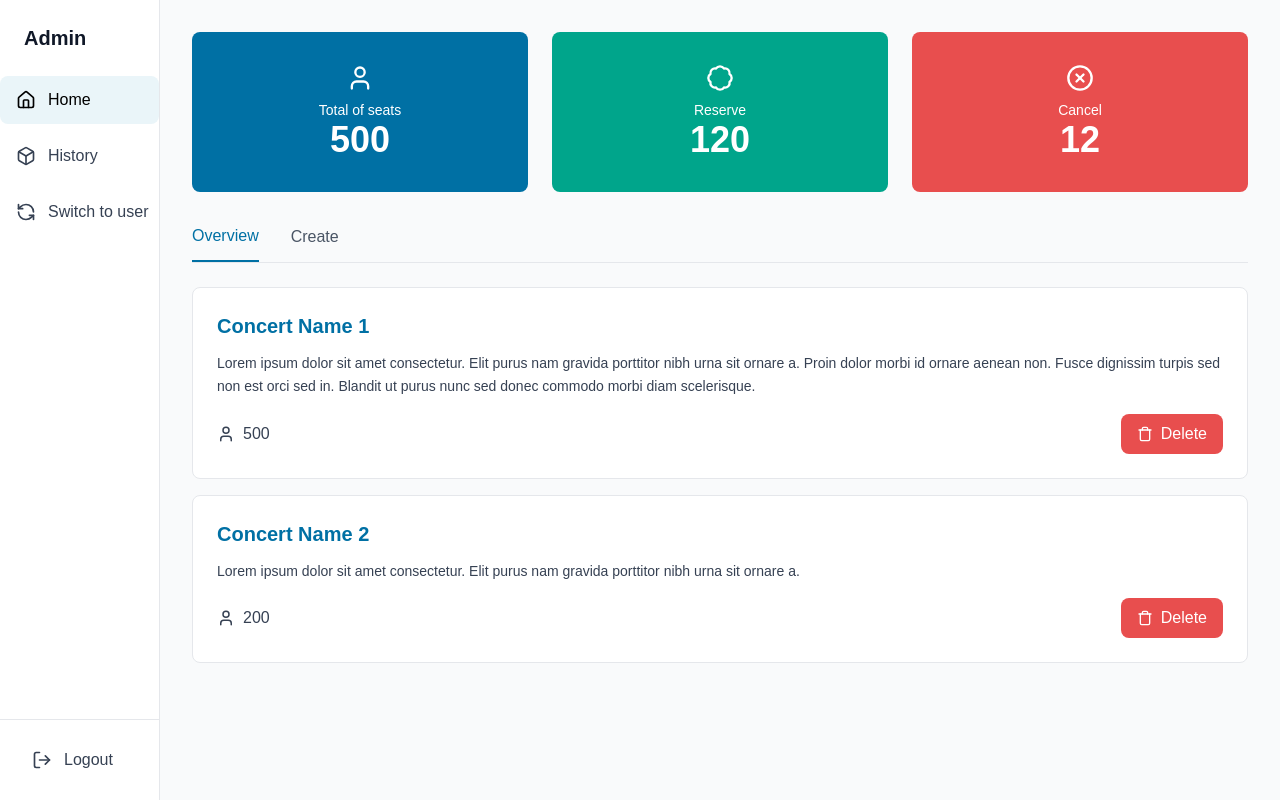
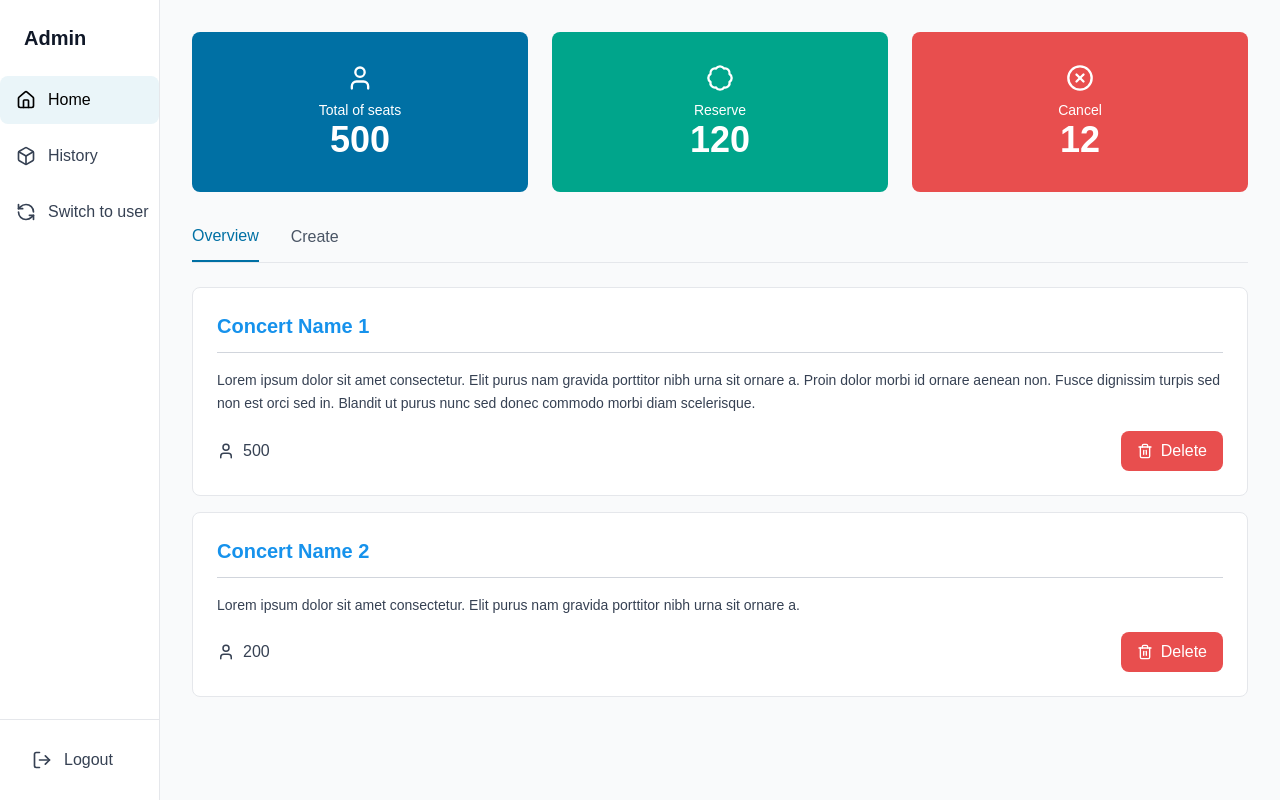
Before and after one commit to atanai/concert-app, a Next.js app in the folder frontend/: page / in a window 1280 px wide. Built offline with nearby package versions, Linux system fonts and the light colour scheme.

Commit message:
Implement modal dialog for delete comfirmation

```diff
--- a/frontend/app/page.tsx
+++ b/frontend/app/page.tsx
@@ -1,12 +1,13 @@
 'use client';
 
 import { useState } from 'react';
-import { HomeIcon, UserIcon, LogOutIcon, TrashIcon, BoxIcon, RefreshCcwIcon, BadgeIcon, XCircleIcon, MenuIcon, XIcon } from 'lucide-react';
+import { HomeIcon, UserIcon, LogOutIcon, BoxIcon, RefreshCcwIcon, BadgeIcon, XCircleIcon, MenuIcon, XIcon, Trash2Icon } from 'lucide-react';
 
 export default function Home() {
   const [activeTab, setActiveTab] = useState('overview');
   const [activeSidebarBtn, setActiveSidebarBtn] = useState('home');
   const [sidebarOpen, setSidebarOpen] = useState(false);
+  const [deleteConfirm, setDeleteConfirm] = useState(null);
 
   const concerts = [
     {
@@ -130,15 +131,18 @@ export default function Home() {
             <div className="space-y-3 md:space-y-4">
               {concerts.map((concert) => (
                 <div key={concert.id} className="bg-white border border-gray-200 rounded-lg p-4 md:p-6">
-                  <h2 className="text-lg md:text-xl font-bold text-[#0070a4] mb-3">{concert.name}</h2>
+                  <h2 className="text-lg md:text-xl font-bold text-[#1692ec] mb-3">{concert.name}</h2>
+                  <div className="border-b border-gray-300 mb-4"></div>
                   <p className="text-gray-700 text-xs md:text-sm mb-4 leading-relaxed">{concert.description}</p>
                   <div className="flex flex-col sm:flex-row items-start sm:items-center justify-between gap-4">
                     <div className="flex items-center gap-2 text-gray-700">
                       <UserIcon size={18} />
                       <span className="text-sm md:text-base font-medium">{concert.seats}</span>
                     </div>
-                    <button className="w-full sm:w-auto bg-[#e84e4e] hover:bg-[#d43a3a] text-white px-4 py-2 rounded-lg flex items-center justify-center gap-2 transition text-sm md:text-base">
-                      <TrashIcon size={16} />
+                    <button
+                      onClick={() => setDeleteConfirm(concert.id)}
+                      className="w-full sm:w-auto bg-[#e84e4e] hover:bg-[#d43a3a] text-white px-4 py-2 rounded-lg flex items-center justify-center gap-2 transition text-sm md:text-base">
+                      <Trash2Icon size={16} />
                       <span className="font-medium">Delete</span>
                     </button>
                   </div>
@@ -154,6 +158,34 @@ export default function Home() {
           )}
         </div>
       </main>
+
+      {/* Delete Confirmation Modal */}
+      {deleteConfirm && (
+        <div className="fixed inset-0 flex items-center justify-center z-50 backdrop-blur-none backdrop-brightness-75 px-4">
+          <div className="bg-white rounded-lg p-4 md:p-6 w-full max-w-sm max-h-[90vh] overflow-y-auto shadow-lg text-center">
+            <XCircleIcon size={36} className="md:size-[40px] text-red-600 mb-3 md:mb-4 mx-auto" />
+            <p className="text-sm md:text-base text-gray-600 mb-2 font-bold">Are you sure to delete?</p>
+            <p className="text-sm md:text-base text-gray-600 mb-4 md:mb-6 font-bold truncate">"{concerts.find(c => c.id === deleteConfirm)?.name}"</p>
+            <div className="flex gap-3">
+              <button
+                onClick={() => setDeleteConfirm(null)}
+                className="flex-1 px-3 md:px-4 py-2 bg-gray-200 text-gray-800 text-xs md:text-sm rounded-sm hover:bg-gray-300 transition font-thin"
+              >
+                Cancel
+              </button>
+              <button
+                onClick={() => {
+                  console.log('Deleted concert:', deleteConfirm);
+                  setDeleteConfirm(null);
+                }}
+                className="flex-1 px-3 md:px-4 py-2 bg-[#e84e4e] text-white text-xs md:text-sm rounded-sm hover:bg-[#d43a3a] transition font-thin"
+              >
+                Yes,Delete
+              </button>
+            </div>
+          </div>
+        </div>
+      )}
     </div>
   );
 }
```
